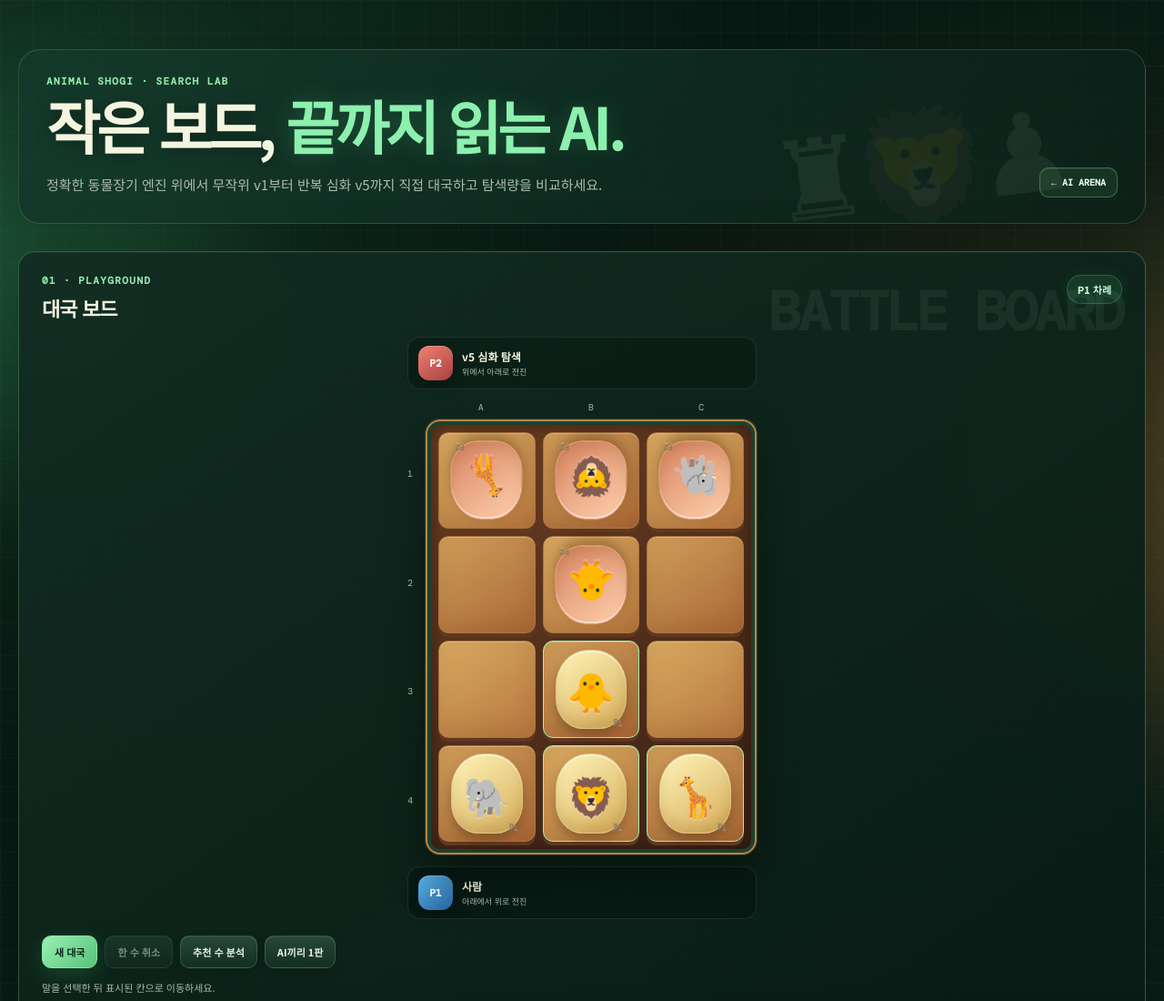
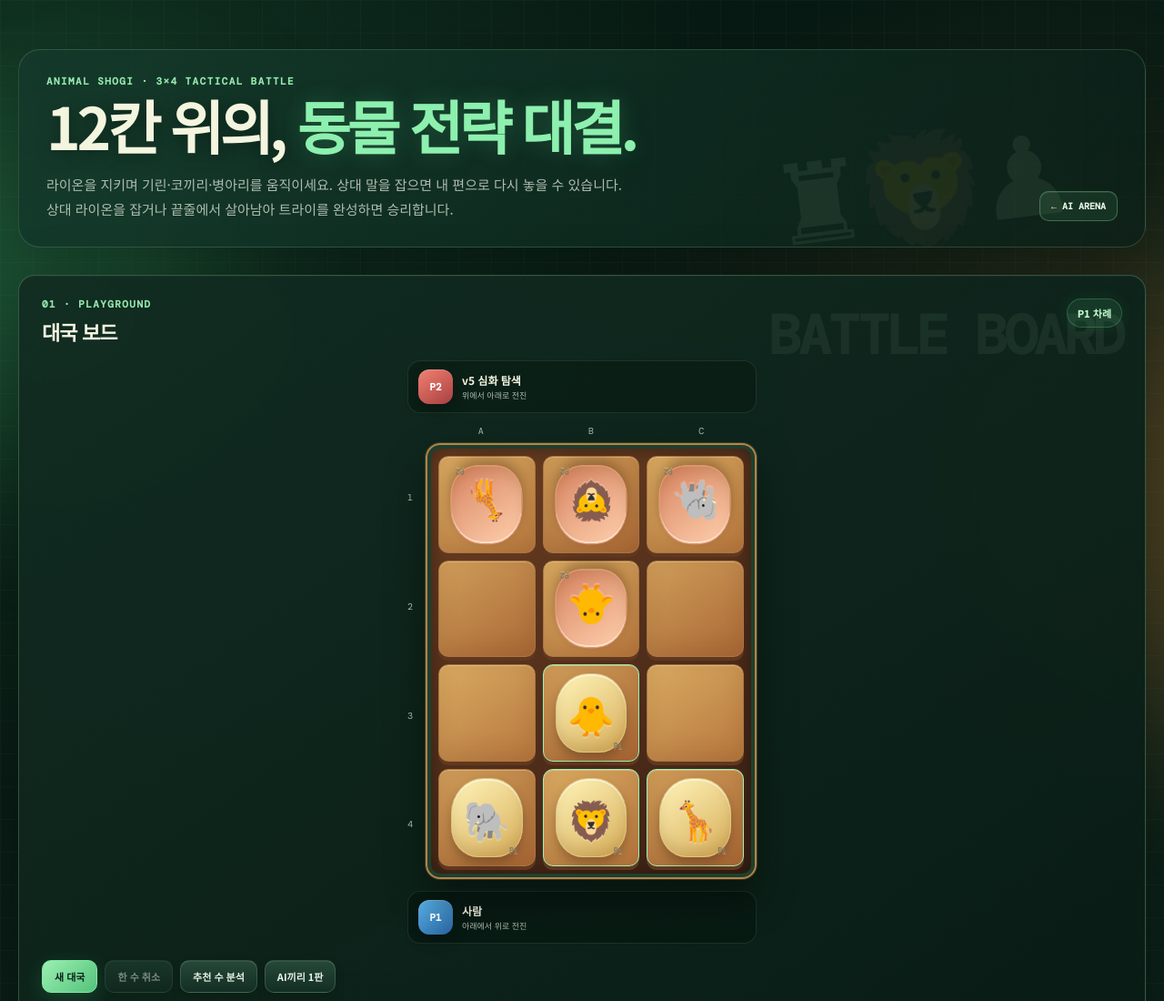
Before and after one commit to bythecodex2025/AIArena, a website: page animal/index.html in a window 1280 px wide. Shown: the top 1100 px of the page at 91% size. Drawn offline with nearby package versions, Linux system fonts and the light colour scheme.

Commit message:
Rewrite animal arena introduction around gameplay

```diff
--- a/animal/index.html
+++ b/animal/index.html
@@ -3,17 +3,17 @@
 <head>
   <meta charset="UTF-8">
   <meta name="viewport" content="width=device-width, initial-scale=1">
-  <meta name="description" content="동물장기 규칙 엔진과 v1~v5 AI를 직접 대국하고 비교하는 AI 코드 연구실">
-  <title>동물장기 AI 연구실 — v1~v5</title>
+  <meta name="description" content="3×4 보드에서 동물 말을 움직이고, 잡은 말을 다시 놓으며 라이온 포획과 트라이 승리를 노리는 동물장기 AI 아레나">
+  <title>동물장기 AI 아레나 · 12칸의 전략 대결</title>
   <link rel="stylesheet" href="styles.css?v=20260812-forest-fantasy-v1">
 </head>
 <body class="animal-game-theme">
   <main class="app-shell">
     <header class="hero">
       <div>
-        <p class="eyebrow">ANIMAL SHOGI · SEARCH LAB</p>
-        <h1>작은 보드, <span>끝까지 읽는 AI.</span></h1>
-        <p class="hero-copy">정확한 동물장기 엔진 위에서 무작위 v1부터 반복 심화 v5까지 직접 대국하고 탐색량을 비교하세요.</p>
+        <p class="eyebrow">ANIMAL SHOGI · 3×4 TACTICAL BATTLE</p>
+        <h1>12칸 위의, <span>동물 전략 대결.</span></h1>
+        <p class="hero-copy">라이온을 지키며 기린·코끼리·병아리를 움직이세요. 상대 말을 잡으면 내 편으로 다시 놓을 수 있습니다. 상대 라이온을 잡거나 끝줄에서 살아남아 트라이를 완성하면 승리합니다.</p>
       </div>
       <a class="arena-home" href="../">← AI ARENA</a>
     </header>
```
